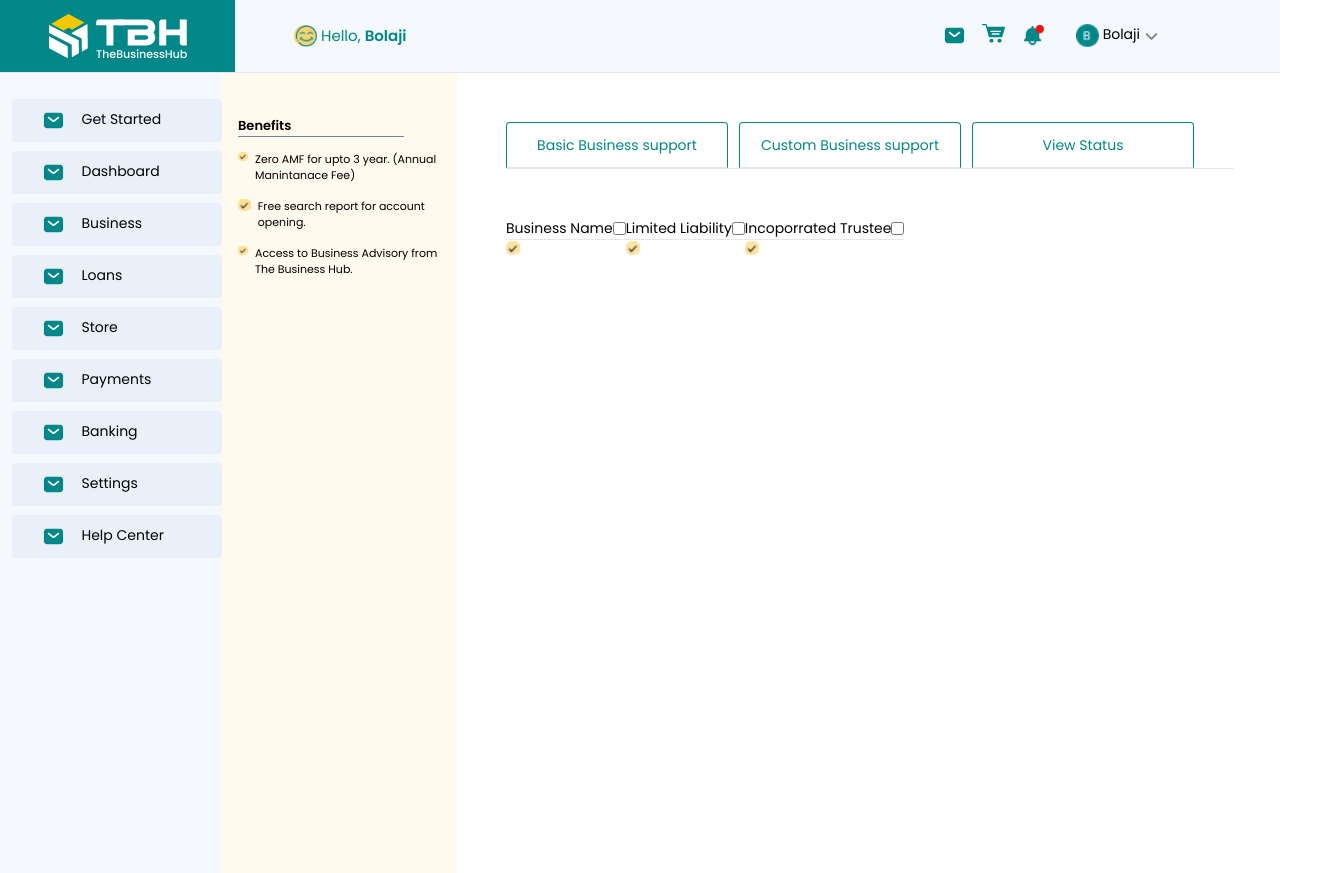
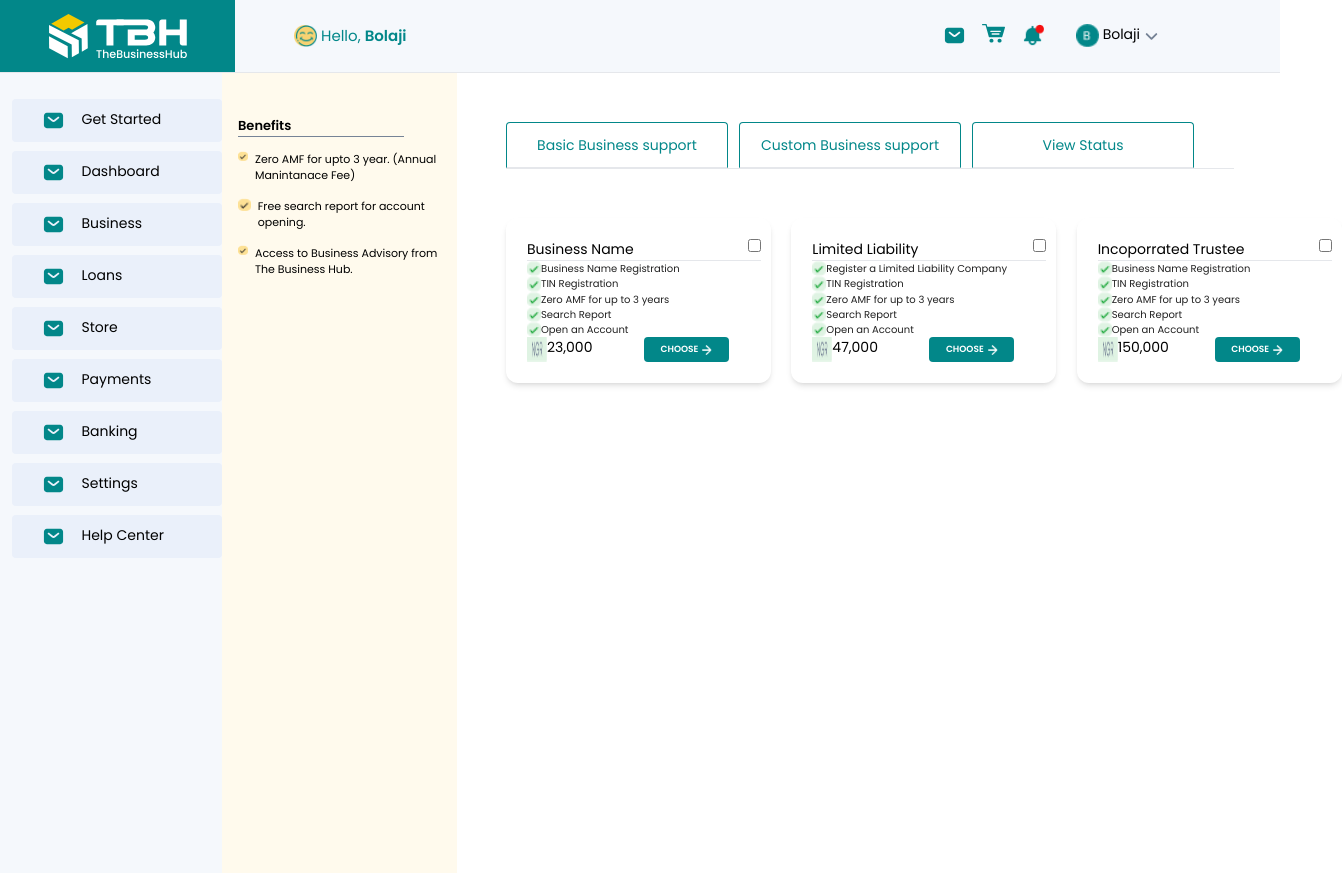
Before and after one commit to Emmanuel-Ingwe/businesshub-bank, a Next.js app: page / in a window 1280 px wide. Shown: the whole page, 1342 px wide, since content can reach past the window. Built offline with nearby package versions, Linux system fonts and the light colour scheme; a web font is replaced by a local one.

Commit message:
greencheck:img

```diff
--- a/components/Landing/Subbody/index.tsx
+++ b/components/Landing/Subbody/index.tsx
@@ -52,7 +52,7 @@ const index = (props: Props) => {
           para2: "Zero AMF for up to 3 years",
           para3: "Search Report",
           para4: "Open an Account",
-          image: "/Images/NGR.png",
+          image: "/images/NGR.png",
           figure: "150,000",
           button: <Button label='CHOOSE' />,
             },
@@ -71,21 +71,72 @@ const index = (props: Props) => {
                             </div>
                         ))}
                     </div>
-                    <div className="mt-[49px] flex items-center">
+                    <div className="mt-[49px] grid gap-32 grid-cols-3">
                       {dataa.map((item) => (
-                         <div className="">
-                          <div className="flex justify-between border-b">
+                        <div className="pl-[21px] pr-[10px] pt-[21px] rounded-xl pb-[21px] shadow-md w-[265px]">
+                          <div className="justify-between border-b flex flex-co items-start">
                             <h3 className="">{item.title}</h3>
                             <input type="checkbox" />
+                          </div>
+                          <div className="flex flex-col">
+                            <div className="flex">
+                              <Image
+                                  alt=""
+                                  height={14}
+                                  width={14}
+                                  src="/Images/greencheck.png"
+                              />
+                              <p className=" text-primary text-[10px]">{item.para0}</p>
                             </div>
                             <div className="flex">
                               <Image
                                   alt=""
                                   height={14}
                                   width={14}
-                                src="/Images/check.png"
+                                  src="/Images/greencheck.png"
                               />
-                            <p className=""></p>
+                              <p className=" text-primary text-[10px]">{item.para1}</p>
+                            </div>
+                            <div className="flex">
+                              <Image
+                                  alt=""
+                                  height={14}
+                                  width={14}
+                                  src="/Images/greencheck.png"
+                              />
+                              <p className=" text-primary text-[10px]">{item.para2}</p>
+                            </div>
+                            <div className="flex">
+                              <Image
+                                  alt=""
+                                  height={14}
+                                  width={14}
+                                  src="/Images/greencheck.png"
+                              />
+                              <p className=" text-primary text-[10px]">{item.para3}</p>
+                            </div>
+                            <div className="flex">
+                              <Image
+                                  alt=""
+                                  height={14}
+                                  width={14}
+                                  src="/Images/greencheck.png"
+                              />
+                              <p className=" text-primary text-[10px]">{item.para4}</p>
+                            </div>
+                          </div>
+                          <div className="grid grid-cols-2">
+                            <div className="flex">
+                              <Image
+                                src={item.image}
+                                alt='img'
+                                width={20}
+                                height={20}
+                               /> {item.figure}
+                            </div>
+                            <div className="">
+                              {item.button}
+                            </div>
                           </div>
                         </div>
                       ))}
--- a/components/global/Button/index.tsx
+++ b/components/global/Button/index.tsx
@@ -8,10 +8,10 @@ interface ButtonProps {
 const Button: React.FC<ButtonProps> = ({  label, className }) => {
   return (
     <button
-      className={`bg-secondary hover:border-gray-800 w-[85px] h-[25px] text-white rounded focus:outline-none ${className}`}
+      className={`bg-secondary flex items-center hover:border-gray-800 justify-center w-[85px] h-[25px] text-white rounded focus:outline-none ${className}`}
     >
-      {label}
-      <img src="/images/Arrow.png" alt="" />
+      <p className="text-[9px] font-semibold pr-1">{label}</p>
+      <img src="/images/Arrow.png" width={10} alt="" />
     </button>
   );
 };
```
Also changed, not shown: public/images/greencheck.png (added). Lines whose indentation alone changed are shown as unchanged.
